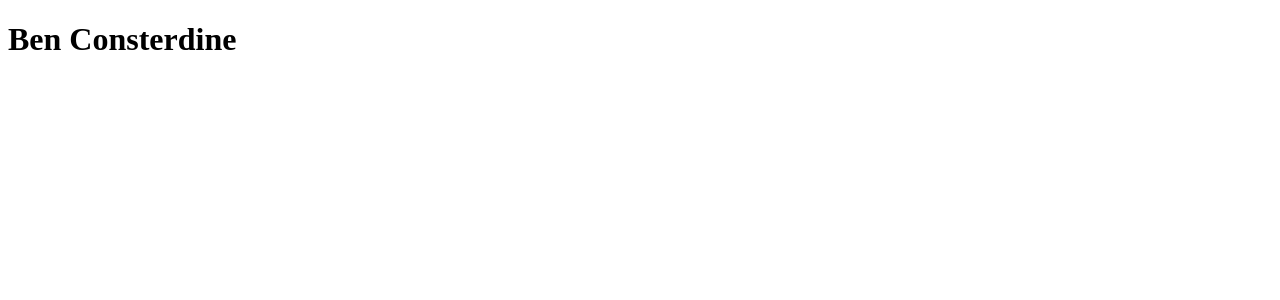
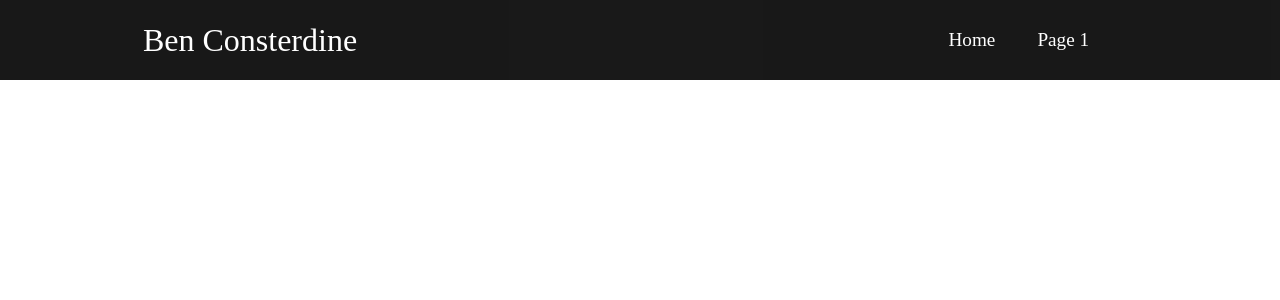
Before and after one commit to BennCon/Portfolio, a React (Create React App) app: page / in a window 1280 px wide. Shown: the top 300 px of the page. Built offline with nearby package versions, Linux system fonts and the light colour scheme.

Commit message:
Created navbar component -- some css from opensource component lib

```diff
--- a/public/index.html
+++ b/public/index.html
@@ -3,6 +3,13 @@
   <head>
     <meta charset="utf-8" />
     <meta name="viewport" content="width=device-width, initial-scale=1" />
+    <!-- icons and logos from fontawesome -->
+    <link
+      rel="stylesheet"
+      href="https://use.fontawesome.com/releases/v5.13.1/css/all.css"
+      integrity="sha384-xxzQGERXS00kBmZW/6qxqJPyxW3UR0BPsL4c8ILaIWXva5kFi7TxkIIaMiKtqV1Q"
+      crossorigin="anonymous"
+    />
 
     <!--
       manifest.json provides metadata used when your web app is installed on a
@@ -22,6 +29,13 @@
   <body>
     <noscript>You need to enable JavaScript to run this app.</noscript>
     <div id="root"></div>
-
+    <!--
+      This HTML file is a template.
+      If you open it directly in the browser, you will see an empty page.
+      You can add webfonts, meta tags, or analytics to this file.
+      The build step will place the bundled scripts into the <body> tag.
+      To begin the development, run `npm start` or `yarn start`.
+      To create a production bundle, use `npm run build` or `yarn build`.
+    -->
   </body>
 </html>
--- /dev/null
+++ b/src/App.css
@@ -0,0 +1,13 @@
+* {
+    box-sizing: border-box;
+    margin: 0;
+    padding: 0;
+}
+
+.home {
+    display: flex;
+    height: 90vh;
+    align-items: center;
+    justify-content: center;
+    font-size: 3rem;
+}
--- a/src/App.js
+++ b/src/App.js
@@ -1,5 +1,5 @@
 import React from 'react';
-// import './App.css';
+import './App.css';
 import Home from './components/pages/Home';
 import { BrowserRouter as Router, Switch, Route } from 'react-router-dom';
 
--- /dev/null
+++ b/src/components/Navbar.css
@@ -0,0 +1,159 @@
+.navbar {
+    background: black;
+    opacity: 90%;
+    height: 80px;
+    display: flex;
+    justify-content: center;
+    align-items: center;
+    font-size: 1.2rem;
+    position: sticky;
+    top: 0;
+    z-index: 999;
+  }
+
+  .navbar-container {
+    display: flex;
+    justify-content: center;
+    align-items: center;
+    height: 80px;
+    max-width: 1500px;
+  }
+
+  .navbar-logo {
+    color: #fff;
+    justify-self: start;
+    margin-left: 20px;
+    cursor: pointer;
+    text-decoration: none;
+    font-size: 2rem;
+    display: flex;
+    align-items: center;
+  }
+
+  .fa-typo3 {
+    margin-left: 0.5rem;
+    font-size: 1.8rem;
+  }
+
+  .nav-menu {
+    display: grid;
+    grid-template-columns: repeat(4, auto);
+    grid-gap: 10px;
+    list-style: none;
+    text-align: center;
+    width: 60vw;
+    justify-content: end;
+    margin-right: 2rem;
+  }
+
+  .nav-item {
+    height: 80px;
+  }
+
+  .nav-links {
+    color: #fff;
+    display: flex;
+    align-items: center;
+    text-decoration: none;
+    padding: 0.5rem 1rem;
+    height: 100%;
+  }
+
+  .nav-links:hover {
+    border-bottom: 4px solid #fff;
+    transition: all 0.2s ease-out;
+  }
+
+  .fa-bars {
+    color: #fff;
+  }
+
+  .nav-links-mobile {
+    display: none;
+  }
+
+  .menu-icon {
+    display: none;
+  }
+
+  @media screen and (max-width: 960px) {
+    .NavbarItems {
+      position: relative;
+    }
+
+    .nav-menu {
+      display: flex;
+      flex-direction: column;
+      width: 100%;
+      height: 90vh;
+      position: absolute;
+      top: 80px;
+      left: -100%;
+      opacity: 1;
+      transition: all 0.5s ease;
+    }
+
+    .nav-menu.active {
+      background: #242222;
+      left: 0;
+      opacity: 1;
+      transition: all 0.5s ease;
+      z-index: 1;
+    }
+
+    .nav-links {
+      text-align: center;
+      padding: 2rem;
+      width: 100%;
+      display: table;
+    }
+
+    .nav-links:hover {
+      background-color: #fff;
+      color: #242424;
+      border-radius: 0;
+    }
+
+    .navbar-logo {
+      position: absolute;
+      top: 0;
+      left: 0;
+      transform: translate(25%, 50%);
+    }
+
+    .menu-icon {
+      display: block;
+      position: absolute;
+      top: 0;
+      right: 0;
+      transform: translate(-100%, 60%);
+      font-size: 1.8rem;
+      cursor: pointer;
+    }
+
+    .fa-times {
+      color: #fff;
+      font-size: 2rem;
+    }
+
+    .nav-links-mobile {
+      display: block;
+      text-align: center;
+      margin: 2rem auto;
+      border-radius: 4px;
+      width: 80%;
+      text-decoration: none;
+      font-size: 1.5rem;
+      background-color: transparent;
+      color: #fff;
+      padding: 14px 20px;
+      border: 1px solid #fff;
+      transition: all 0.3s ease-out;
+    }
+
+    .nav-links-mobile:hover {
+      background: #fff;
+      color: #242424;
+      transition: 250ms;
+    }
+  }
--- /dev/null
+++ b/src/components/Navbar.js
@@ -0,0 +1,44 @@
+import { useState } from 'react';
+import { Link } from 'react-router-dom';
+import './Navbar.css';
+
+function Navbar() {
+  //Defines states for button clicks
+  const [click, setClick] = useState(false);
+
+  const handleClick = () => setClick(!click);
+  const closeMobileMenu = () => setClick(false);
+
+  return (
+    <>
+      <nav className='navbar'>
+        <div className='navbar-container'>
+          <Link to='/' className='navbar-logo' onClick={closeMobileMenu}>
+            Ben Consterdine
+          </Link>
+          <div className='menu-icon' onClick={handleClick}>
+            <i className={click ? 'fas fa-times' : 'fas fa-bars'} />
+          </div>
+          <ul className={click ? 'nav-menu active' : 'nav-menu'}>
+            <li className='nav-item'>
+              <Link to='/' className='nav-links' onClick={closeMobileMenu}>
+                Home
+              </Link>
+            </li>
+            <li className='nav-item'>
+              <Link
+                to='/page1'
+                className='nav-links'
+                onClick={closeMobileMenu}
+              >
+                Page 1
+              </Link>
+            </li>
+          </ul>
+        </div>
+      </nav>
+    </>
+  );
+}
+
+export default Navbar;
--- a/src/components/TitleBar.js
+++ /dev/null
@@ -1,12 +0,0 @@
-import React from 'react';
-// import '../App.css';
-
-function TitleBar() {
-  return (
-    <div className='title-container'>
-        <h1>Ben Consterdine</h1>
-    </div>
-  );
-}
-
-export default TitleBar;
--- a/src/components/pages/Home.js
+++ b/src/components/pages/Home.js
@@ -1,11 +1,13 @@
 import React from 'react';
-// import '../../App.css';
-import TitleBar from '../TitleBar';
+import '../../App.css';
+import Navbar from '../Navbar';
 
 
 function Home() {
   return (
-      <TitleBar/>
+    <>
+      <Navbar/>
+    </>
   );
 }
 
```
